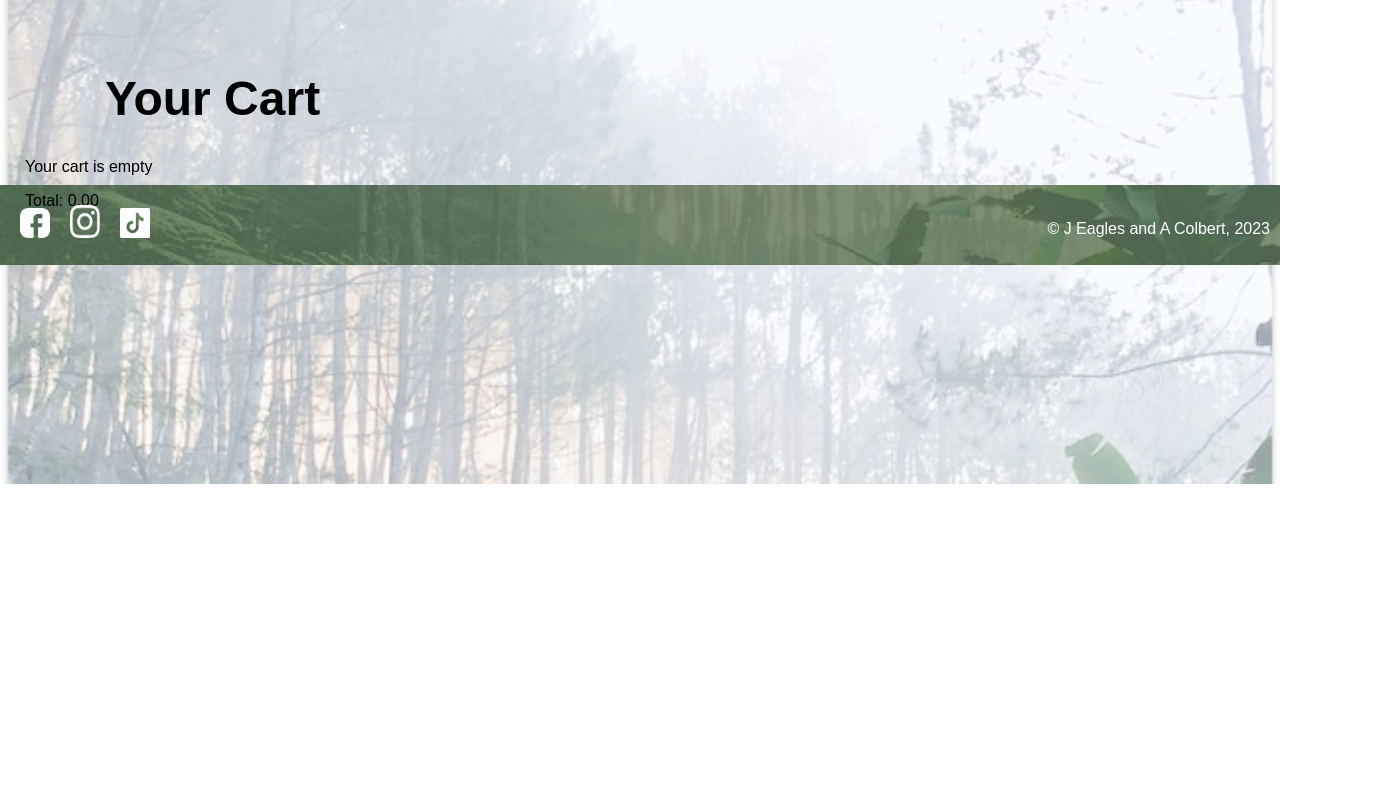
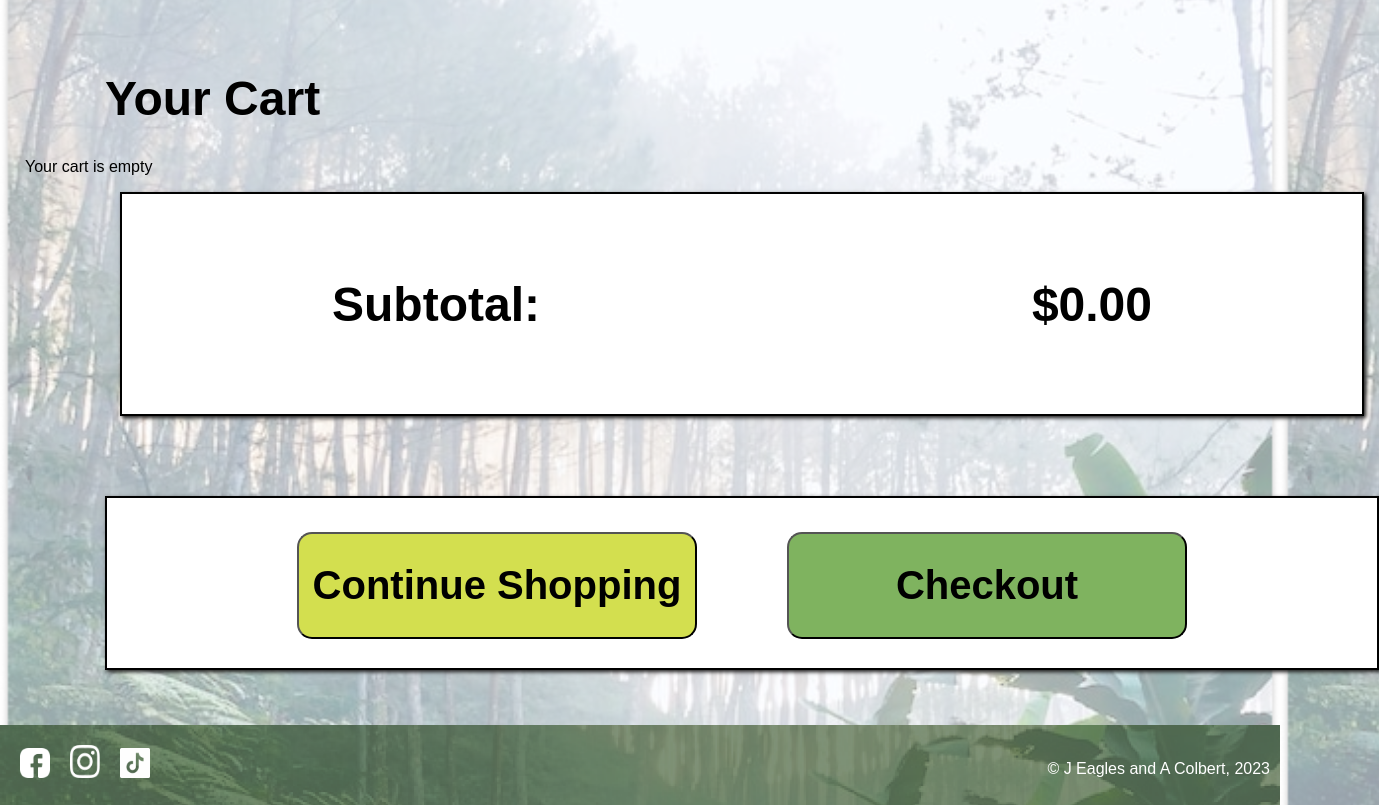
Before and after one commit to angry-mage/FinalSprintS2, a React (Create React App) app in the folder rainforest-store/: page /cart in a window 1280 px wide. Shown: the part 316-1121 px from the top of the page, 1379 px wide, since content can reach past the window. Before the commit the page ends 800 px from the top, so only its background shows below. Built offline with nearby package versions, Linux system fonts and the light colour scheme.

Commit message:
Finished styling and coding the cart page!

```diff
--- a/rainforest-store/src/pages/Cart.css
+++ b/rainforest-store/src/pages/Cart.css
@@ -44,6 +44,84 @@
     font-size: x-large;
 }
 
+.subtotalBox {
+    display: flex;
+    flex-direction: row;
+    justify-content: space-between;
+    align-items: center;
+    border: 2pt, solid black;
+    background: white;
+    box-shadow: 2px 2px 4px rgb(29, 28, 28);
+    width: 1220px;
+    height: 200px;
+    padding: 10px;
+    margin-bottom: 80px;
+    margin-left: 95px;
+}
+
+.subtotalBox span#subtotal {
+    font-size: 3em;
+    font-weight: bold;
+    margin-left: 200px;
+}
+
+.subtotalBox span#subtotalPrice {
+    font-size: 3em;
+    font-weight: bold;
+    margin-right: 200px;
+}
+
+.buttonBox {
+    display: flex;
+    flex-direction: row;
+    justify-content: space-between;
+    align-items: center;
+    border: 2pt, solid black;
+    background: white;
+    box-shadow: 2px 2px 4px rgb(29, 28, 28);
+    width: 1250px;
+    height: 150px;
+    padding: 10px;
+    margin-bottom: 80px;
+    margin-left: 80px;
+}
+
+.buttonBox button#continueShoppingButton {
+    display: flex;
+    align-items: center;
+    background-color: #D3DF4F;
+    border-radius: 15px;
+    justify-content: center;
+    margin-top: 5px;
+    margin-left: 180px;
+    height: 8em;
+    width: 30em;
+    cursor: pointer;
+}
+
+.buttonBox p#continueShoppingText {
+    font-size: 3em;
+    font-weight: bold;
+}
+
+.buttonBox button#checkoutButton {
+    display: flex;
+    align-items: center;
+    background-color: #7fb35f;
+    border-radius: 15px;
+    justify-content: center;
+    margin-top: 5px;
+    margin-right: 180px;
+    height: 8em;
+    width: 30em;
+    cursor: pointer;
+}
+
+.buttonBox p#checkoutText {
+    font-size: 3em;
+    font-weight: bold;
+}
+
 #cartHeader {
     padding-top: 100px;
     padding-left: 80px;
--- a/rainforest-store/src/pages/Cart.jsx
+++ b/rainforest-store/src/pages/Cart.jsx
@@ -1,5 +1,6 @@
 import React, { useContext } from 'react';
 import { CartContext } from '../contexts/CartContext'
+import { Link } from 'react-router-dom';
 import Footer from '../components/Footer'
 import './Cart.css'
 
@@ -20,7 +21,7 @@ const Cart = () => {
               <div className="cartItemBox" key={item.id}>
                <span><img src={item.image} alt={item.title} id="itemImage"/></span>
                <span id="titleSpan"> {item.title}</span>
-               <span id="priceSpan"> ${item.price.toFixed(2)}</span>
+               <span id="priceSpan"> Price: ${item.price.toFixed(2)}</span>
                <img
                   src="../images/ClearShoppingCart.png"
                   alt="Remove From Cart"
@@ -33,7 +34,25 @@ const Cart = () => {
         )}
       </div>
 
-      <div>Total: {total} </div>
+      <div className='subtotalBox'>
+        <span id='subtotal'>Subtotal: </span>
+        <span id='subtotalPrice'>${total}</span>
+      </div>
+
+      <div className='buttonBox'>
+        <Link to='/'>
+          <button id='continueShoppingButton'>
+            <p id='continueShoppingText'>Continue Shopping</p>
+          </button>
+        </Link>
+
+        <Link to='/checkout'>
+          <button id='checkoutButton'>
+            <p id='checkoutText'>Checkout</p>
+          </button>
+        </Link>
+
+      </div>
 
       <Footer />
     </>
```
